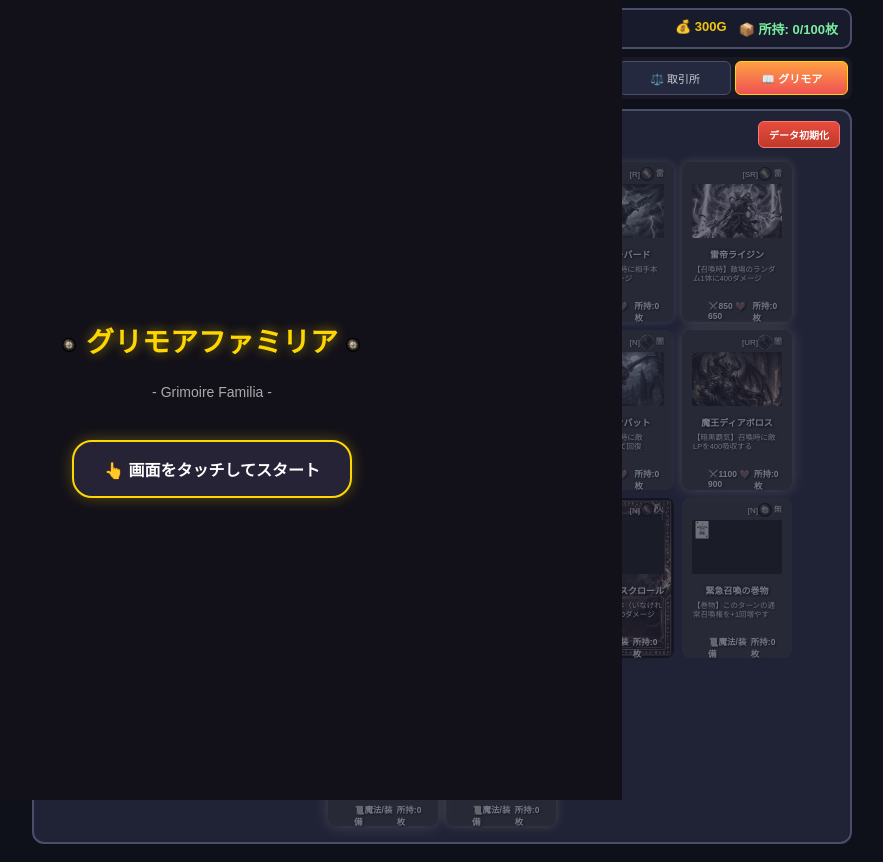
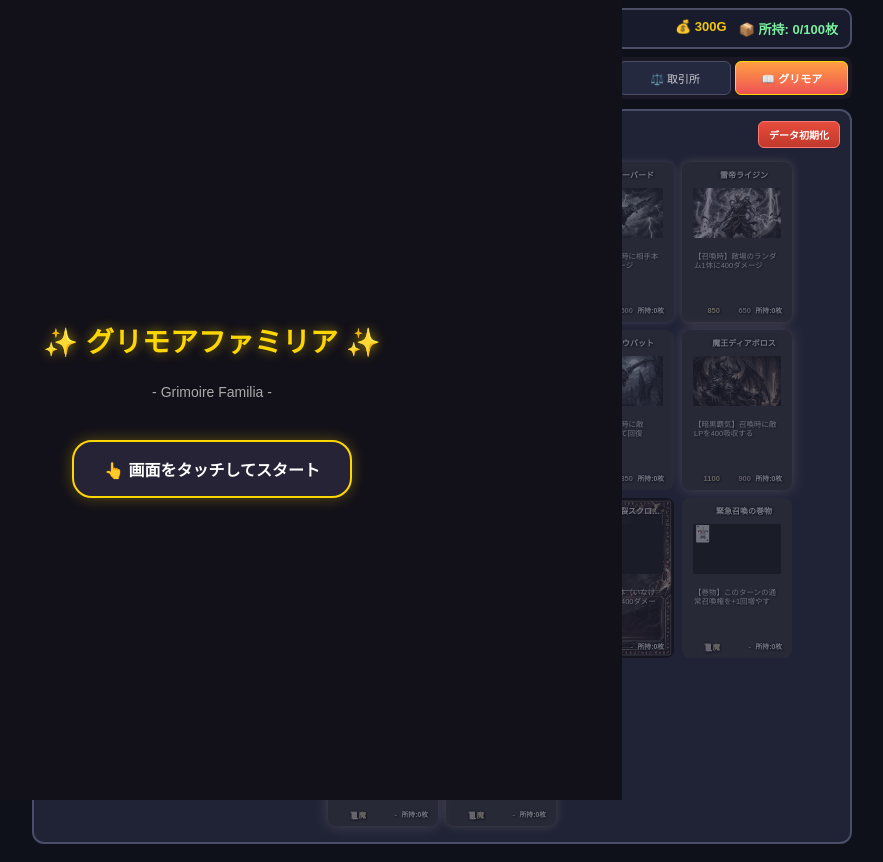
Before and after one commit to koochi-code/isekai_tcg_test, a plain HTML site: page index.html in a window 1280 px wide. Both pictures are taken after a click on the button "📖 グリモア". Shown: the whole page, without its empty margins (198-1081 px from the left). Drawn offline with Linux system fonts and the light colour scheme.

Commit message:
Update index.html

```diff
--- a/index.html
+++ b/index.html
@@ -29,13 +29,13 @@
     .field-row { display: flex; justify-content: center; gap: 8px; min-height: 174px; padding: 6px; background: rgba(0,0,0,0.25); border-radius: 8px; align-items: center; flex-wrap: wrap; }
     .hand-row, .card-grid { display: flex; justify-content: center; gap: 8px; flex-wrap: wrap; padding: 6px; }
 
-    /* カード基本スタイル（フレーム画像フィット調整版） */
+/* カード基本スタイル（新レイアウト・完全フィット版） */
     .card {
       width: 110px;
       height: 160px;
       background: #2f334d;
       border-radius: 8px;
-      padding: 6px 8px 5px 8px; /* 上下左右の枠の太さに合わせた内側余白 */
+      padding: 5px 8px 6px 8px;
       box-sizing: border-box;
       display: flex;
       flex-direction: column;
@@ -49,21 +49,31 @@
     .card.selected { border-color: #ffd700 !important; box-shadow: 0 0 12px #ffd700 !important; transform: translateY(-4px); }
     .card.exhausted { opacity: 0.65; }
 
-    /* 上部：レアリティを右寄せに（左上の属性マークと被らないようにする） */
+    /* 上部：左上の属性マークを避けて、上枠の中にファミリア名を収める */
     .card-header {
       display: flex;
-      justify-content: flex-end;
+      justify-content: center;
       align-items: center;
+      height: 14px;
+      padding-left: 16px; /* 左上の属性アイコンと被らない余白 */
+      padding-right: 2px;
+    }
+    .card-name {
+      font-weight: bold;
       font-size: 8px;
-      height: 12px;
-      padding-right: 2px;
-      text-shadow: 1px 1px 2px #000;
+      color: #fff;
+      text-align: center;
+      white-space: nowrap;
+      overflow: hidden;
+      text-overflow: ellipsis;
+      width: 100%;
+      text-shadow: 1px 1px 2px #000, 0 0 4px #000;
     }
 
     /* 中央：イラスト窓の中にピタッと収める */
     .card-art {
-      width: 96%;
-      height: 54px;
+      width: 94%;
+      height: 50px;
       margin: 2px auto 0 auto;
       background: #111;
       border: none;
@@ -72,40 +82,47 @@
     }
     .card-art img { width: 100%; height: 100%; object-fit: cover; }
 
-    /* 下部上段：カード名を効果ボックスの上部に配置 */
-    .card-name {
-      font-weight: bold;
-      font-size: 9px;
-      text-align: center;
-      white-space: nowrap;
-      overflow: hidden;
-      text-overflow: ellipsis;
-      margin-top: 8px; /* 境界線の金枠を避けて下にずらす */
-      text-shadow: 1px 1px 2px #000, 0 0 4px #000;
-    }
-
-    /* 下部中段：効果テキストを暗いボックス内に収める */
+    /* 下部中段：名前が上に移動した分、効果テキスト欄を広々と確保！ */
     .card-desc {
       font-size: 7.5px;
       line-height: 1.2;
       color: #eee;
-      background: transparent; /* 枠自体の背景を活かすため透明に */
-      padding: 2px 3px;
-      height: 36px;
+      background: transparent;
+      padding: 4px 4px 2px 4px;
+      height: 46px;
+      margin-top: 6px; /* 金枠の境界線を避ける */
       overflow: hidden;
       text-shadow: 1px 1px 2px #000;
     }
 
-    /* 最下部：枠の「⚔️ATK」「❤️HP」の右隣に数字が並ぶように調整 */
+    /* 最下部：3つのスロット（ATK数字 / HP数字 / レアリティ＋整理番号） */
     .card-footer {
       display: flex;
       justify-content: space-between;
       align-items: center;
-      font-size: 8.5px;
+      font-size: 7.5px;
       font-weight: bold;
-      padding: 0 3px 0 18px; /* 左のATK文字を避ける */
-      height: 12px;
-      text-shadow: 1px 1px 2px #000;
+      height: 11px;
+      padding: 0 2px;
+      text-shadow: 1px 1px 2px #000, 0 0 3px #000;
+    }
+    .stat-atk {
+      width: 34%;
+      text-align: right;
+      padding-right: 4px;
+      color: #ffd700;
+    }
+    .stat-hp {
+      width: 33%;
+      text-align: right;
+      padding-right: 4px;
+      color: #ff9ff3;
+    }
+    .stat-right {
+      width: 33%;
+      text-align: right;
+      font-size: 6.8px;
+      color: #fff;
     }
 
  /* 属性フレーム画像（frames/ フォルダから読み込み） */
@@ -435,30 +452,33 @@
       if (tEl) tEl.innerText = getTotalCardCount();
     }
 
-    // 共通カードHTML生成関数
+ // 共通カードHTML生成関数（新レイアウト対応版）
     function createCardHTML(card, options = {}) {
       const attrObj = ATTR_INFO[card.attr] || ATTR_INFO.none;
       const currentAtk = options.currentAtk !== undefined ? options.currentAtk : card.atk;
       const currentHp = options.currentHp !== undefined ? options.currentHp : card.hp;
-      const statsText = card.type === 'unit'
-        ? `⚔️${currentAtk} ❤️${currentHp}`
-        : (card.type === 'dungeon' ? '🏰ダンジョン' : '📜魔法/装備');
-      const footerRight = options.footerRight !== undefined ? options.footerRight : `${card.basePrice}G`;
+
+      // 整理番号を3桁（001〜020）に整形し、レアリティと結合（例：N-001）
+      const serialCode = `${card.rarity}-${String(card.id).padStart(3, '0')}`;
+      const footerRight = options.footerRight !== undefined ? options.footerRight : serialCode;
+
+      // ユニットは数字のみ、ダンジョン・魔法は種類を表示
+      const atkDisplay = card.type === 'unit' ? `${currentAtk}` : (card.type === 'dungeon' ? '🏰場' : '📜魔');
+      const hpDisplay  = card.type === 'unit' ? `${currentHp}`  : '-';
 
       return `
         <div class="card ${attrObj.cls} rarity-${card.rarity} ${options.selected ? 'selected' : ''} ${options.exhausted ? 'exhausted' : ''}" data-id="${card.id}" style="${options.extraStyle || ''}">
           <div class="card-header">
-            <span>[${card.rarity}]</span>
-            <span>${attrObj.icon}</span>
+            <div class="card-name">${card.name}</div>
           </div>
           <div class="card-art">
             <img src="${card.img}" alt="${card.name}" onerror="this.style.display='none'; this.parentNode.innerHTML='🃏';">
           </div>
-          <div class="card-name">${card.name}</div>
           <div class="card-desc">${card.desc}</div>
           <div class="card-footer">
-            <span>${statsText}</span>
-            <span>${footerRight}</span>
+            <span class="stat-atk">${atkDisplay}</span>
+            <span class="stat-hp">${hpDisplay}</span>
+            <span class="stat-right">${footerRight}</span>
           </div>
         </div>
       `;
@@ -1266,14 +1286,13 @@
     let pressTimer = null;
     let isLongPress = false;
 
-    function showCardZoom(id) {
+function showCardZoom(id) {
       const card = CARD_MASTER.find(c => c.id == id);
       if (!card) return;
       const modal = document.getElementById('card-zoom-modal');
       const render = document.getElementById('zoom-card-render');
-      render.innerHTML = createCardHTML(card, { footerRight: `${card.basePrice}G` });
+      render.innerHTML = createCardHTML(card); // 金額指定を消して「N-001」表記にする！
       modal.classList.add('active');
-      replaceAttrEmojis();
     }
 
     function closeCardZoom() {
@@ -1307,42 +1326,9 @@
       }
     }, true);
 
-      // 属性絵文字を専用オーブ画像（icons/icon_xxx.jpg）に自動変換
-    const ATTR_ICONS = {
-      '🔥': 'icons/icon_fire.jpg',
-      '🌿': 'icons/icon_grass.jpg',
-      '⚡': 'icons/icon_thunder.jpg',
-      '💧': 'icons/icon_water.jpg',
-      '☀️': 'icons/icon_light.jpg',
-      '🌙': 'icons/icon_dark.jpg',
-      '✨': 'icons/icon_none.jpg'
-    };
+   // アイコン画像変換は廃止（互換用ダミー関数）
+    function replaceAttrEmojis() {}
 
-    let isReplacingAttr = false;
-
-    function replaceAttrEmojis() {
-      if (isReplacingAttr || !document.body) return;
-      isReplacingAttr = true;
-      try {
-        const walker = document.createTreeWalker(document.body, NodeFilter.SHOW_TEXT, null, false);
-        const nodes = [];
-        let n;
-        while ((n = walker.nextNode())) {
-          if (n.parentNode && n.parentNode.tagName !== 'SCRIPT' && n.parentNode.tagName !== 'STYLE') {
-            if (/(🔥|🌿|⚡|💧|☀️|🌙|✨)/.test(n.nodeValue)) nodes.push(n);
-          }
-        }
-        nodes.forEach(node => {
-          const span = document.createElement('span');
-          span.innerHTML = node.nodeValue.replace(/(🔥|🌿|⚡|💧|☀️|🌙|✨)/g, (m) => {
-            return `<img src="${ATTR_ICONS[m]}" style="width:14px;height:14px;border-radius:50%;vertical-align:middle;margin-right:2px;" onerror="this.outerHTML='${m}'">`;
-          });
-          if (node.parentNode) node.parentNode.replaceChild(span, node);
-        });
-      } finally {
-        isReplacingAttr = false;
-      }
-    }
   </script>
 </body>
 </html>
```
